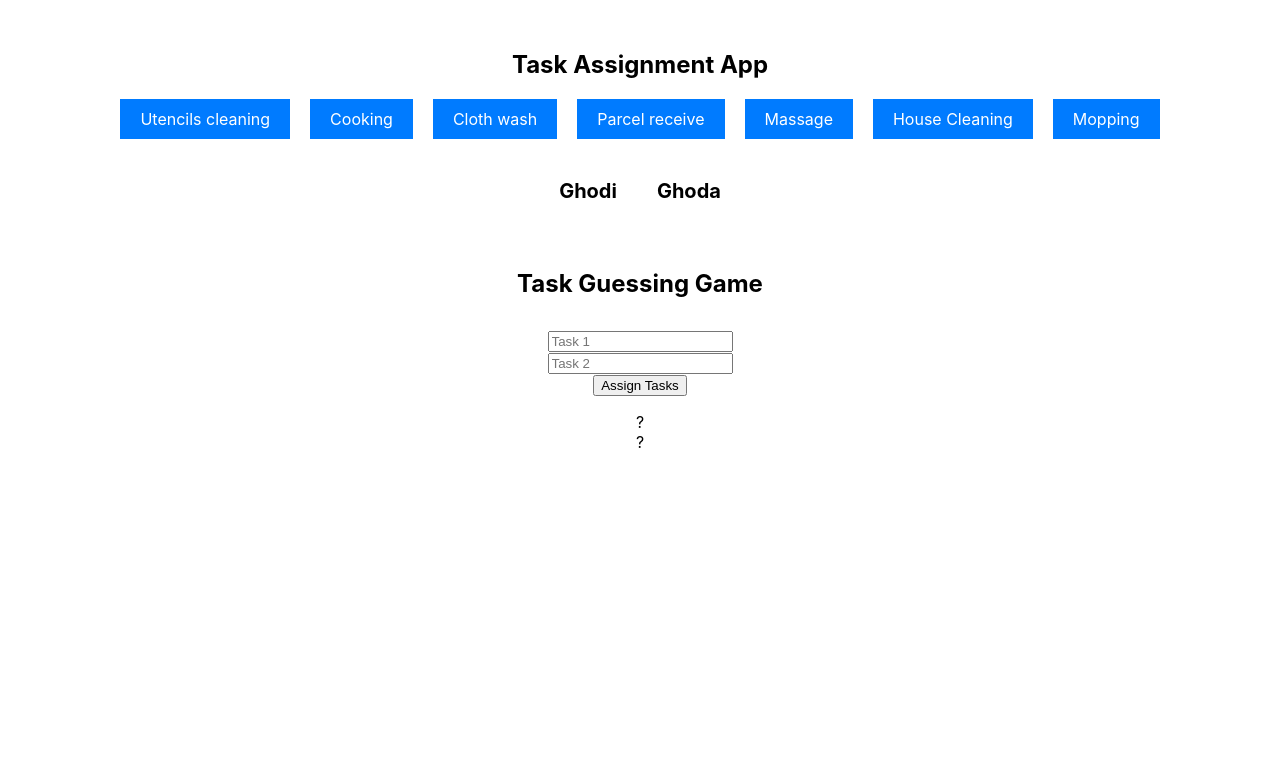
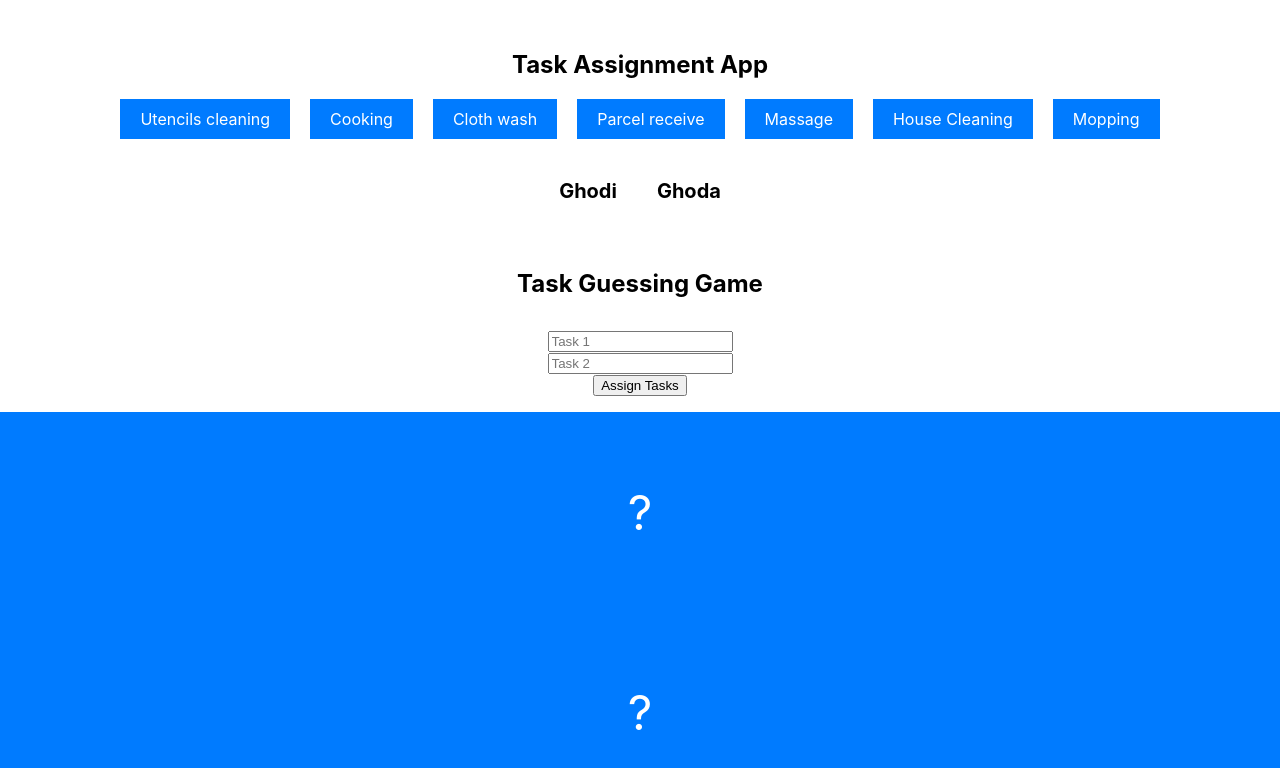
Before and after one commit to subhrajit1990/WhoPaysThePrice, a React (Create React App) app: page / in a window 1280 px wide. Shown: the top 768 px of the page. Built offline with nearby package versions, Linux system fonts and the light colour scheme.

Commit message:
Second commit

```diff
--- a/src/App.css
+++ b/src/App.css
@@ -90,7 +90,13 @@
 
 
 
-.card-grid .card {
+.card-grid {
+  display: grid;
+  grid-template-columns: repeat(auto-fit, minmax(200px, 1fr));
+  grid-gap: 20px;
+}
+
+.card {
   width: 100%;
   height: 200px;
   background-color: #007bff;
@@ -103,11 +109,11 @@
   perspective: 1000px;
 }
 
-.card-grid .card.flipped .card-inner {
+.card.flipped .card-inner {
   transform: rotateY(180deg);
 }
 
-.card-grid .card .card-inner {
+.card .card-inner {
   position: relative;
   width: 100%;
   height: 100%;
@@ -115,22 +121,22 @@
   transition: transform 0.3s ease;
 }
 
-.card-grid .card .card-front,
-.card-grid .card .card-back {
+.card .card-front,
+.card .card-back {
   position: absolute;
   width: 100%;
   height: 100%;
   backface-visibility: hidden;
 }
 
-.card-grid .card .card-front {
+.card .card-front {
   display: flex;
   align-items: center;
   justify-content: center;
   font-size: 48px;
 }
 
-.card-grid .card .card-back {
+.card .card-back {
   background-color: #fff;
   transform: rotateY(180deg);
   display: flex;
@@ -168,7 +174,3 @@
 .mb-4 {
   margin-bottom: 2rem;
 }
-
-.card-grid .card.col-md-6 {
-  margin-bottom: 20px;
-}
```
